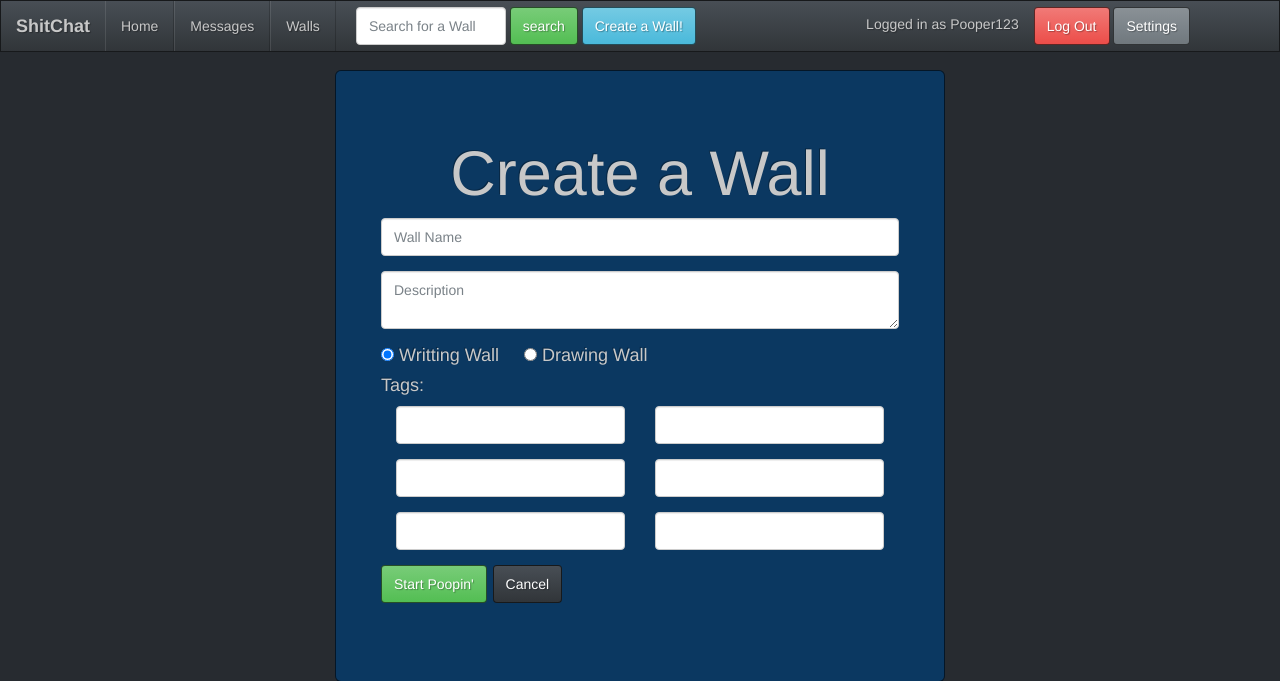
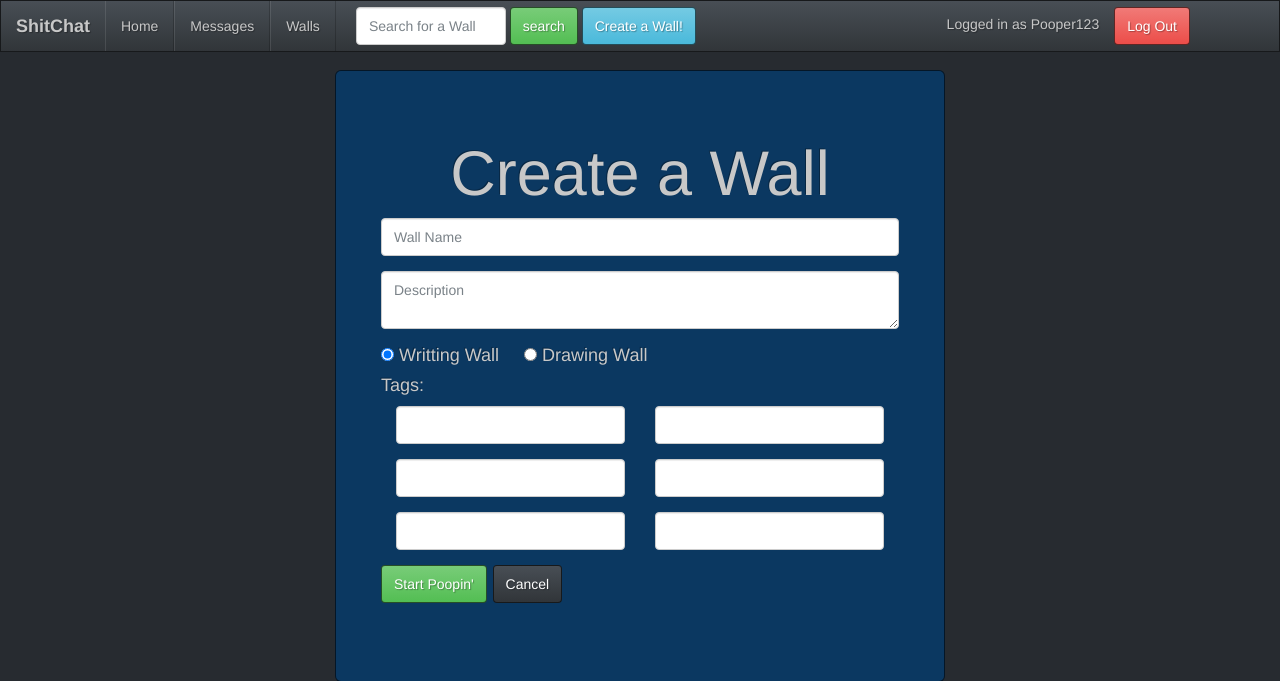
Before and after one commit to CobyGoldbergs/ShitChat, a Flask app: page /create_wall in a window 1280 px wide. Shown: the top 681 px of the page. Run offline with Flask 2, Linux system fonts and the light colour scheme; parts of the project's set-up code (start-up, migrations or seed data) failed here and were passed over.

Commit message:
deleted settings buttons

```diff
--- a/templates/create.html
+++ b/templates/create.html
@@ -31,7 +31,6 @@
           <form class="navbar-form navbar-right" method="POST">
 	    <p class="navbar-text">Logged in as Pooper123 {{ session['username'] }}</p>
             <input type="submit" name="b" class="btn btn-danger" value="Log Out">
-	    <input type="submit" name="b" class="btn btn-primary" value="Settings">
           </form>
 	</span>
   </div>
--- a/templates/home.html
+++ b/templates/home.html
@@ -32,7 +32,6 @@
           <form class="navbar-form navbar-right" method="POST">
 	    <p class="navbar-text">Logged in as Pooper123 {{ session['username'] }}</p>
             <input type="submit" name="b" class="btn btn-danger" value="Log Out">
-	    <input type="submit" name="b" class="btn btn-primary" value="Settings">
           </form>
 	</span>
   </div>
--- a/templates/messages.html
+++ b/templates/messages.html
@@ -32,7 +32,6 @@
           <form class="navbar-form navbar-right" method="POST">
 	    <p class="navbar-text">Logged in as Pooper123 {{ session['username'] }}</p>
             <input type="submit" name="b" class="btn btn-danger" value="Log Out">
-	    <input type="submit" name="b" class="btn btn-primary" value="Settings">
           </form>
 	</span>
   </div>
--- a/templates/search_results.html
+++ b/templates/search_results.html
@@ -31,7 +31,6 @@
           <form class="navbar-form navbar-right" method="POST">
 	    <p class="navbar-text">Logged in as {{ session['username'] }}</p>
             <input type="submit" name="b" class="btn btn-danger" value="Log Out">
-	    <input type="submit" name="b" class="btn btn-primary" value="Settings">
           </form>
 	</span>
   </div>
--- a/templates/stall.html
+++ b/templates/stall.html
@@ -31,7 +31,6 @@
           <form class="navbar-form navbar-right" method="POST">
 	    <p class="navbar-text">Logged in as Pooper123 {{ session['username'] }}</p>
             <input type="submit" name="b" class="btn btn-danger" value="Log Out">
-	    <input type="submit" name="b" class="btn btn-primary" value="Settings">
           </form>
 	</span>
   </div>
--- a/templates/walls.html
+++ b/templates/walls.html
@@ -31,7 +31,6 @@
           <form class="navbar-form navbar-right" method="POST">
 	    <p class="navbar-text">Logged in as Pooper123 {{ session['username'] }}</p>
             <input type="submit" name="b" class="btn btn-danger" value="Log Out">
-	    <input type="submit" name="b" class="btn btn-primary" value="Settings">
           </form>
 	</span>
   </div>
```
Also changed, not shown: 2 other files.
